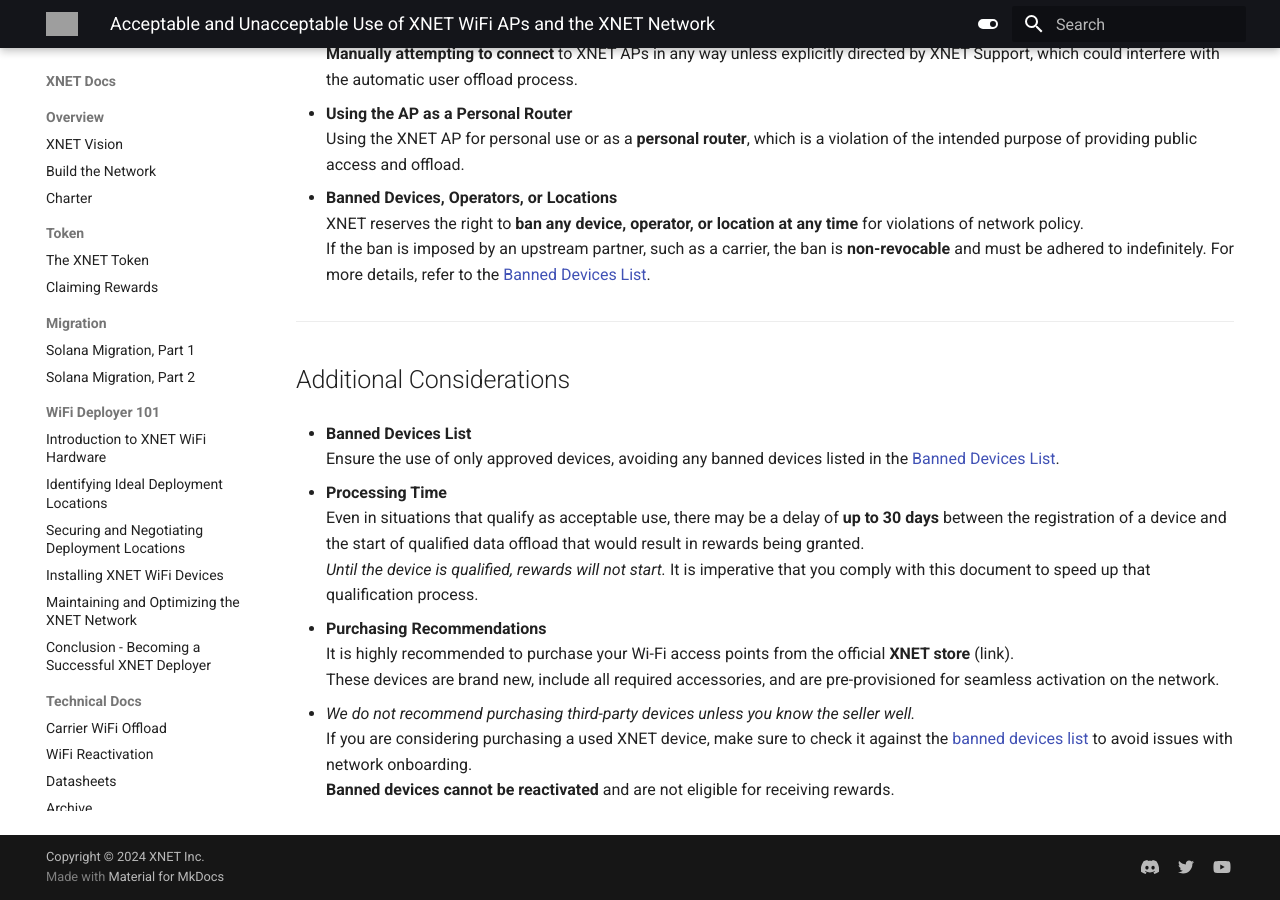
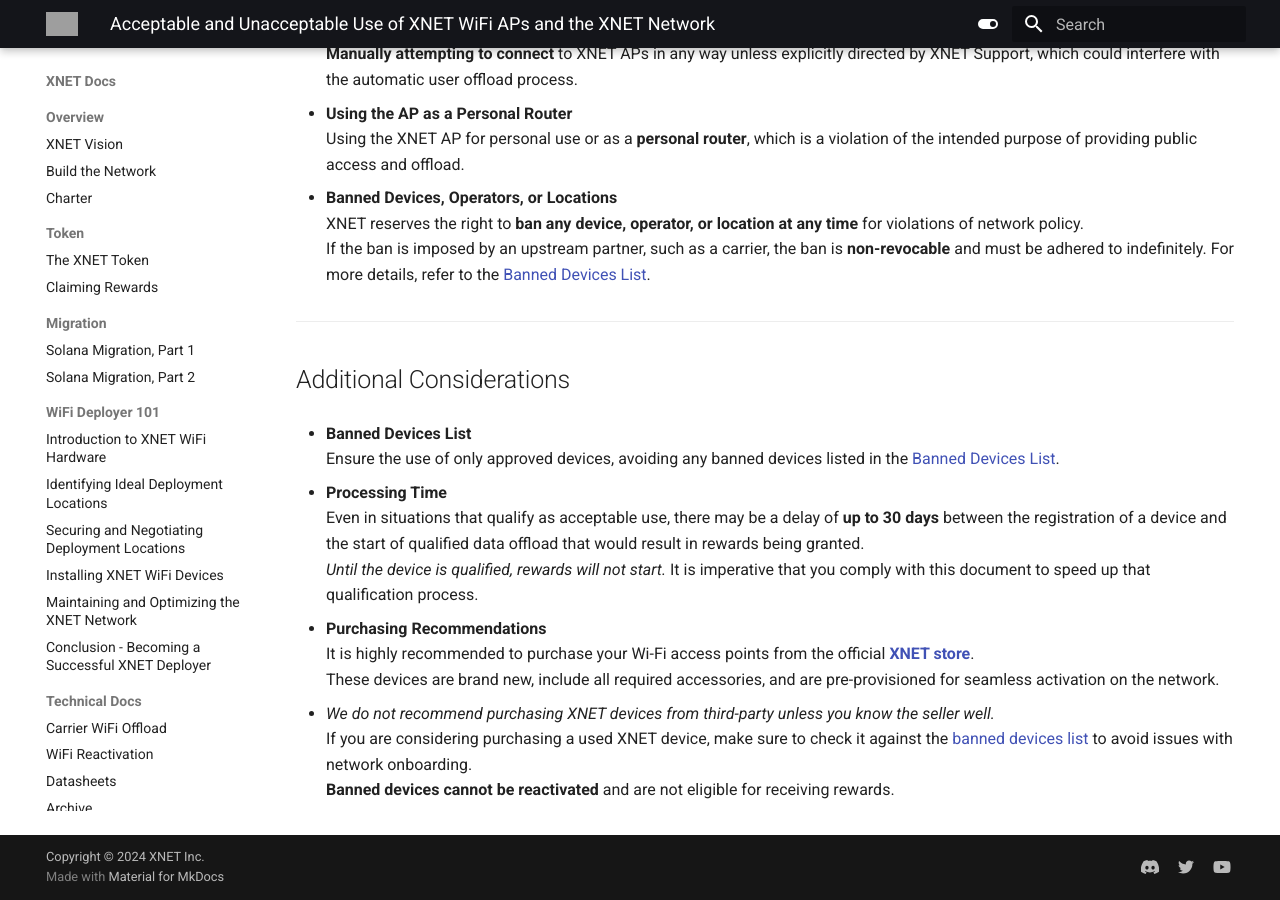
Before and after one commit to xnetmobile/docs, an MkDocs documentation site: the page built from docs/acceptable_use.md, in a window 1280 px wide and 900 px high, scrolled down 1727 px. Built offline with MkDocs 1.6.1 and Material for MkDocs 9.7.7, drawn with Linux system fonts in a browser that asks for light colours; grey boxes are pictures that could not be loaded.

Commit message:
Update acceptable_use.md

```diff
--- a/docs/acceptable_use.md
+++ b/docs/acceptable_use.md
@@ -78,9 +78,9 @@
   *Until the device is qualified, rewards will not start.* It is imperative that you comply with this document to speed up that qualification process.
 
 - **Purchasing Recommendations**
-  It is highly recommended to purchase your Wi-Fi access points from the official **XNET store** (link).
+  It is highly recommended to purchase your Wi-Fi access points from the official [**XNET store**](https://shop.xnet.company).
   These devices are brand new, include all required accessories, and are pre-provisioned for seamless activation on the network.
 
-- *We do not recommend purchasing third-party devices unless you know the seller well.*
+- *We do not recommend purchasing XNET devices from third-party unless you know the seller well.*
   If you are considering purchasing a used XNET device, make sure to check it against the [banned devices list](https://docs.google.com/spreadsheets/d/1zG0857rhkeRn-0lj_1k9Nn08Rw2x06xJQAT7cRTgwyQ/edit?gid=0#gid=0) to avoid issues with network onboarding.
   **Banned devices cannot be reactivated** and are not eligible for receiving rewards.
```
